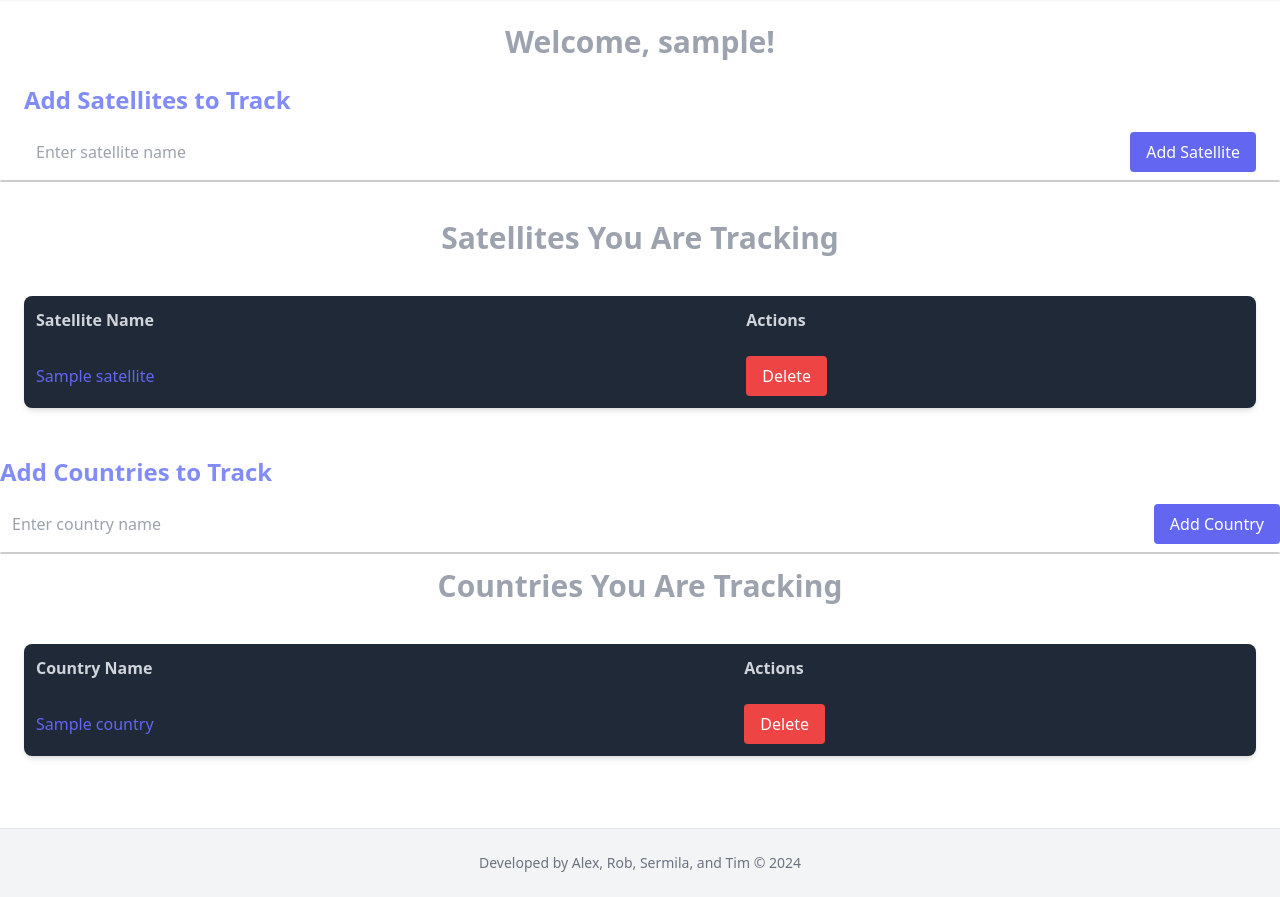
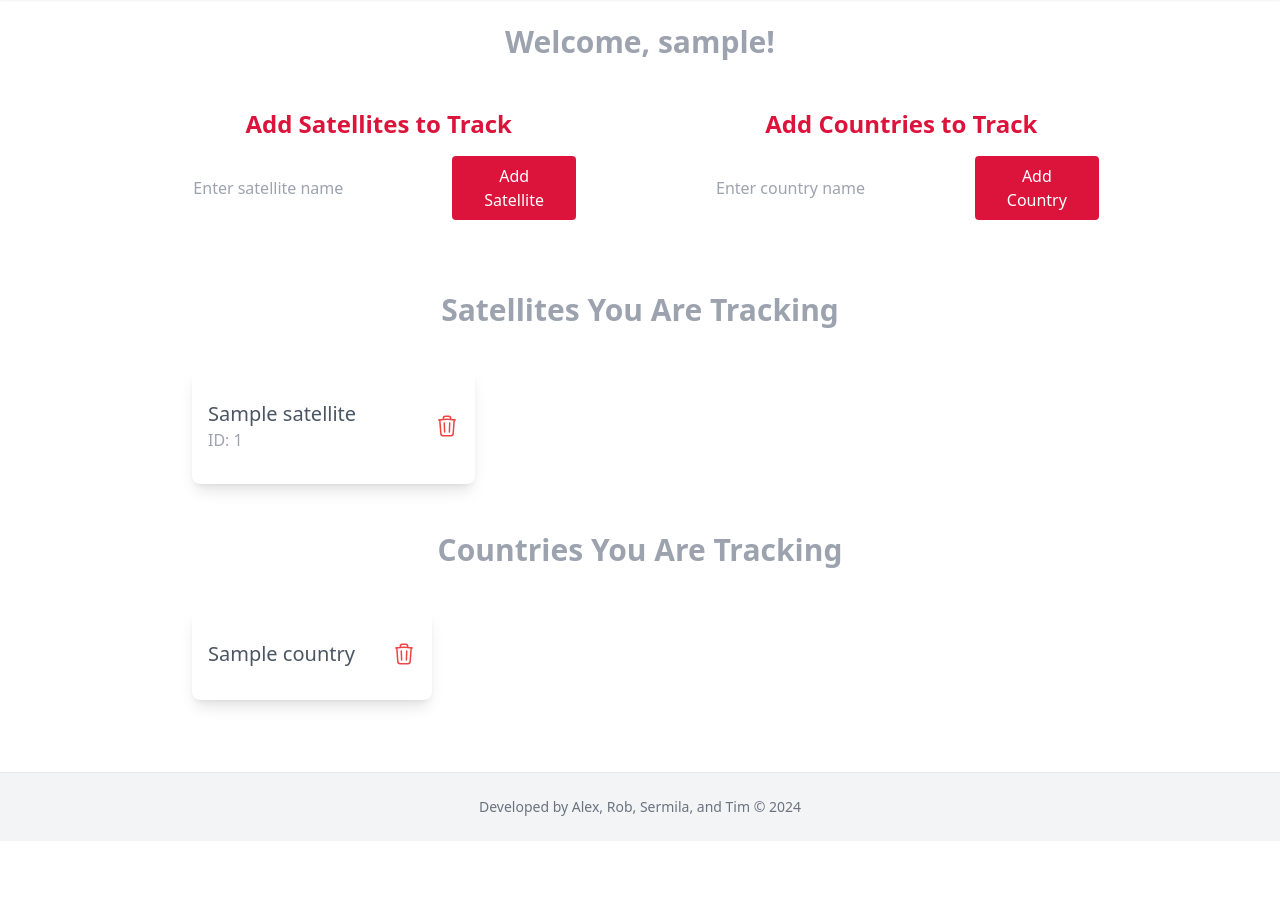
Before and after one commit to alexbull1999/SSE_GroupProject_Satellites, a Flask app: template templates/account.html in a window 1280 px wide. Shown: the part 97-994 px from the top of the page. After the commit the page ends 913 px from the top, so only its background shows below. Run offline with Flask 3, Linux system fonts and the light colour scheme; the template is opened without the code that fills it: most values are stand-ins (such as "Sample title", 1, 10 or a date in 2020); parts of the project's set-up code (start-up, migrations or seed data) failed here and were passed over; some libraries are stand-ins or nearby versions.

Commit message:
Changes to account.html

```diff
--- a/static/js/AddSatelliteAndCountry.js
+++ b/static/js/AddSatelliteAndCountry.js
@@ -77,24 +77,28 @@ function deleteSatellite(satelliteName) {
 
 // Function to update the satellite list/table
 function updateSatellitesTable(satellites) {
-    const tableBody = document.querySelector("tbody");
-    tableBody.innerHTML = satellites.map(satellite => `
-        <tr>
-            <td class="p-3 text-gray-400">
-                <a href="/satellite/${satellite.id}" class="text-indigo-500 hover:text-indigo-700">
-                    ${satellite.name}
+    const container = document.querySelector(".satellites-grid"); // Select the grid container
+    container.innerHTML = satellites.map(satellite => `
+        <div class="w-60 bg-white py-8 px-4 rounded-lg shadow-lg flex items-center justify-between">
+            <a href="/satellite/${satellite.name}" class="flex-1 text-left">
+                <h3 class="text-xl font-medium text-gray-600">${satellite.name}</h3>
+                <p class="text-gray-400">ID: ${satellite.id}</p>
             </a>
-            </td>
-            <td class="p-3">
-                <button onclick="deleteSatellite('${satellite.name}')">Delete</button>
-            </td>
-        </tr>
+            <button
+                onclick="deleteSatellite('${satellite.name}')"
+                class="text-red-500 hover:text-red-700">
+                <svg xmlns="http://www.w3.org/2000/svg" fill="none" viewBox="0 0 24 24" stroke-width="1.5" stroke="currentColor" class="h-6 w-6">
+                    <path stroke-linecap="round" stroke-linejoin="round" d="m14.74 9-.346 9m-4.788 0L9.26 9m9.968-3.21c.342.052.682.107 1.022.166m-1.022-.165L18.16 19.673a2.25 2.25 0 0 1-2.244 2.077H8.084a2.25 2.25 0 0 1-2.244-2.077L4.772 5.79m14.456 0a48.108 48.108 0 0 0-3.478-.397m-12 .562c.34-.059.68-.114 1.022-.165m0 0a48.11 48.11 0 0 1 3.478-.397m7.5 0v-.916c0-1.18-.91-2.164-2.09-2.201a51.964 51.964 0 0 0-3.32 0c-1.18.037-2.09 1.022-2.09 2.201v.916m7.5 0a48.667 48.667 0 0 0-7.5 0" />
+                </svg>
+            </button>
+        </div>
     `).join("");
-     // Reattach event listeners after the table is updated
-     const deleteButtons = tableBody.querySelectorAll("button");
+
+    // Attach event listeners to the delete buttons
+    const deleteButtons = container.querySelectorAll("button");
     deleteButtons.forEach(button => {
         button.addEventListener("click", (e) => {
-             const satelliteName = e.target.closest('tr').querySelector('a').textContent;
+            const satelliteName = e.target.closest('div').querySelector('h3').textContent;
             deleteSatellite(satelliteName);
         });
     });
@@ -182,18 +186,22 @@ function deleteCountry(countryName) {
 
 // Function to update the country list/table
 function updateCountriesTable(countries) {
-    const tableBody = document.querySelector("#country-table tbody");
+    const tableBody = document.querySelector(".countries-grid");
     tableBody.innerHTML = countries.map(country => `
-        <tr>
-            <td class="p-3 text-gray-400">
-                <a href="/country/${country.name}" class="text-indigo-500 hover:text-indigo-700">
+        <div class="w-68 bg-white py-8 px-4 rounded-lg shadow-lg flex items-center justify-between">
+            <a onclick="getCountryDetails('${country.name}')" class="flex-1 text-left">
+                <h3 class="text-xl font-medium text-gray-600">
                 ${country.name}
+                </h3>
             </a>
-            </td>
-            <td class="p-3">
-                <button onclick="deleteCountry('${country.name}')">Delete</button>
-            </td>
-        </tr>
+            <button
+                onclick="deleteCountry('${country.name}')"
+                class="text-red-500 hover:text-red-700">
+                <svg xmlns="http://www.w3.org/2000/svg" fill="none" viewBox="0 0 24 24" stroke-width="1.5" stroke="currentColor" class="h-6 w-6">
+                    <path stroke-linecap="round" stroke-linejoin="round" d="m14.74 9-.346 9m-4.788 0L9.26 9m9.968-3.21c.342.052.682.107 1.022.166m-1.022-.165L18.16 19.673a2.25 2.25 0 0 1-2.244 2.077H8.084a2.25 2.25 0 0 1-2.244-2.077L4.772 5.79m14.456 0a48.108 48.108 0 0 0-3.478-.397m-12 .562c.34-.059.68-.114 1.022-.165m0 0a48.11 48.11 0 0 1 3.478-.397m7.5 0v-.916c0-1.18-.91-2.164-2.09-2.201a51.964 51.964 0 0 0-3.32 0c-1.18.037-2.09 1.022-2.09 2.201v.916m7.5 0a48.667 48.667 0 0 0-7.5 0" />
+                </svg>
+            </button>
+        </div>
     `).join("");
      // Attach event listeners for delete buttons
     const deleteButtons = tableBody.querySelectorAll(".delete-button");
--- a/static/js/SearchBars.js
+++ b/static/js/SearchBars.js
@@ -1,8 +1,9 @@
 async function searchCountry() {
     const query = document.getElementById('country-search-bar').value.trim();
     const dropdown = document.getElementById('country-dropdown');
+    const inputField = document.getElementById('country-search-bar');
 
-    //Wait for at least 2 characters to be typed
+    // Wait for at least 2 characters to be typed
     if (query.length < 2) {
         dropdown.innerHTML = '';
         dropdown.style.display = 'none';
@@ -13,37 +14,40 @@ async function searchCountry() {
         const response = await fetch(`/country_search?query=${encodeURIComponent(query)}`);
         const countries = await response.json();
 
-        dropdown.innerHTML = ''; //Clear previous results
-        dropdown.style.display = 'none'; //Hide if no results
+        dropdown.innerHTML = '';
+        dropdown.style.display = 'none';
 
         if (countries.length > 0) {
+            // Set dropdown width to match the input field
+            dropdown.style.width = `${inputField.offsetWidth}px`;
+
             countries.forEach(country => {
                 const item = document.createElement('div');
                 item.className = 'dropdown-item';
-                item.textContent = country[3] // Country name
+                item.textContent = country[3]; // Country name
 
-                //Handle click to autofill search bar
+                // Handle click to autofill search bar
                 item.onclick = () => {
-                    document.getElementById('country-search-bar').value = country[3];
+                    inputField.value = country[3];
                     dropdown.innerHTML = '';
-                    dropdown.style.display = 'none'; //Hide dropdown again
+                    dropdown.style.display = 'none';
                     document.getElementById('country-form').submit();
                 };
 
                 dropdown.appendChild(item);
             });
-            dropdown.style.display = 'block'; //show dropdown
+            dropdown.style.display = 'block';
         }
     } catch (error) {
-        console.error('Error fetching countries:', error)
+        console.error('Error fetching countries:', error);
     }
 }
 
 async function searchSatellite() {
     const query = document.getElementById('search-bar').value.trim();
-    const dropdown = document.getElementById('dropdown')
+    const dropdown = document.getElementById('dropdown');
+    const inputField = document.getElementById('search-bar');
 
-    //wait for at least 2 characters to be typed
     if (query.length < 2) {
         dropdown.innerHTML = '';
         dropdown.style.display = 'none';
@@ -54,28 +58,52 @@ async function searchSatellite() {
         const response = await fetch(`/search?query=${encodeURIComponent(query)}`);
         const satellites = await response.json();
 
-        dropdown.innerHTML = ''; //Clear previous results
-        dropdown.style.display = 'none'; //hide if no results
+        dropdown.innerHTML = '';
+        dropdown.style.display = 'none';
 
         if (satellites.length > 0) {
+            // Set dropdown width to match the input field
+            dropdown.style.width = `${inputField.offsetWidth}px`;
+
             satellites.forEach(satellite => {
                 const item = document.createElement('div');
                 item.className = 'dropdown-item';
-                item.textContent = satellite[1]; //satellite name
+                item.textContent = satellite[1];
 
-                // handle click to autofill search bar
+                // Handle click to autofill search bar
                 item.onclick = () => {
-                    document.getElementById('search-bar').value = satellite[1];
+                    inputField.value = satellite[1];
                     dropdown.innerHTML = '';
-                    dropdown.style.display = 'none'; //hide the dropdown again
-                    document.getElementById('satellite-form').submit(); // Submit the form
+                    dropdown.style.display = 'none';
+                    document.getElementById('satellite-form').submit();
                 };
 
                 dropdown.appendChild(item);
             });
-            dropdown.style.display = 'block'; //show the dropdown
+            dropdown.style.display = 'block';
         }
     } catch (error) {
         console.error('Error fetching satellites:', error);
     }
 }
+
+// Function to close dropdown when clicking anywhere outside input or dropdown
+document.addEventListener('click', (event) => {
+    const searchBar = document.getElementById('search-bar');
+    const dropdown = document.getElementById('dropdown');
+
+    const countrySearchBar = document.getElementById('country-search-bar');
+    const countryDropdown = document.getElementById('country-dropdown');
+
+    // Close satellite dropdown if clicking outside the input or dropdown
+    if (!searchBar.contains(event.target) && !dropdown.contains(event.target)) {
+        dropdown.innerHTML = '';
+        dropdown.style.display = 'none';
+    }
+
+    // Close country dropdown if clicking outside the input or dropdown
+    if (!countrySearchBar.contains(event.target) && !countryDropdown.contains(event.target)) {
+        countryDropdown.innerHTML = '';
+        countryDropdown.style.display = 'none';
+    }
+});
--- a/templates/account.html
+++ b/templates/account.html
@@ -4,11 +4,15 @@
     <!-- Welcome message and user details -->
     <div class="container mx-auto p-6">
         <h2 class="text-2xl md:text-3xl font-semibold text-center text-gray-400">Welcome, {{ username }}!</h2>
+        <div class="container mx-auto p-6">
+            <!-- Flex container to place search sections side by side -->
+            <div class="flex justify-center gap-32 items-start">
                 <!-- Search and Add Satellite Section -->
-        <section class="mt-6">
-            <h3 class="text-2xl font-semibold text-indigo-400 mb-4">Add Satellites to Track</h3>
-            <div class="flex gap-4">
-                <!-- Hidden field for username Keep this rob!! -->
+                <section class="w-1/3 mt-6">
+                    <h3 class="text-2xl font-semibold mb-4 text-center" style="color: #DC143C;">Add Satellites to Track</h3>
+
+                    <div class="flex gap-4 items-center">
+                        <!-- Hidden field for username -->
                         <input type="hidden" name="username" value="{{ username }}">
 
                         <!-- Search Bar -->
@@ -23,62 +27,21 @@
                         />
                         <button
                             onclick="addSatelliteToTracking()"
-                    class="bg-indigo-500 hover:bg-indigo-700 text-white py-2 px-4 rounded">
+                            class="bg-crimson hover:bg-dark-crimson text-white py-2 px-4 rounded">
                             Add Satellite
                         </button>
                     </div>
-            <div id="dropdown" class="dropdown-menu absolute left-0 w-full mt-2 bg-white text-gray-800 shadow-lg rounded-lg"></div>
-        </section>
 
-      <!-- Form to Submit Satellite to User -->
-        <form id="addSatelliteForm" method="POST" action="/add_satellite">
-            <input type="hidden" name="username" value="{{ username }}">
-            <input type="hidden" id="satellite-id" name="satellite_id" value="">
-        </form>
-    </div>
-
-        <!-- Satellites Table -->
-        <section class="p-6 space-y-10">
-            <h3 class="text-2xl md:text-3xl font-semibold text-center text-gray-400">Satellites You Are Tracking</h3>
-            <table class="table-auto w-full bg-gray-800 rounded-lg shadow-md">
-                <thead>
-                    <tr>
-                        <th class="p-3 text-left text-gray-300">Satellite Name</th>
-                        <th class="p-3 text-left text-gray-300">Actions</th>
-                    </tr>
-                </thead>
-                <tbody>
-                    {% for satellite in satellites %}
-                         <tr>
-                            <!-- Make the satellite name clickable -->
-                            <td class="p-3 text-gray-400">
-                                <a href="{{ url_for('satellite', name=satellite.name) }}" class="text-indigo-500 hover:text-indigo-700">
-                                    {{ satellite.name }}
-                                </a>
-                            </td>
-                            <td class="p-3">
-                                <button
-                                    onclick="deleteSatellite('{{ satellite.name }}')"
-                                    class="bg-red-500 text-white px-4 py-2 rounded hover:bg-red-700"
-                                >
-                                    Delete
-                                </button>
-                            </td>
-                        </tr>
-                    {% else %}
-                        <tr>
-                            <td colspan="1" class="p-3 text-center text-gray-400">No satellites being tracked.</td>
-                        </tr>
-                    {% endfor %}
-                </tbody>
-            </table>
+                    <!-- Dropdown Menu -->
+                    <div id="dropdown" class="dropdown-menu absolute mt-1 bg-white text-gray-800 shadow-lg rounded-lg hidden inline-block"></div>
                 </section>
 
                 <!-- Search and Add Country Section -->
-        <section class="mt-6">
-            <h3 class="text-2xl font-semibold text-indigo-400 mb-4">Add Countries to Track</h3>
-            <div class="flex gap-4">
-                <!-- Hidden field for username Keep this rob!! -->
+                <section class="w-1/3 mt-6">
+                    <h3 class="text-2xl font-semibold mb-4 text-center" style="color: #DC143C;">Add Countries to Track</h3>
+
+                    <div class="flex gap-4 items-center">
+                        <!-- Hidden field for username -->
                         <input type="hidden" name="username" value="{{ username }}">
 
                         <!-- Search Bar -->
@@ -93,60 +56,99 @@
                         />
                         <button
                             onclick="addCountryToTracking()"
-                    class="bg-indigo-500 hover:bg-indigo-700 text-white py-2 px-4 rounded">
+                            class="bg-crimson hover:bg-dark-crimson text-white py-2 px-4 rounded">
                             Add Country
                         </button>
                     </div>
-            <div id="country-dropdown" class="dropdown-menu absolute left-0 w-full mt-2 bg-white text-gray-800 shadow-lg rounded-lg"></div>
+
+                    <!-- Dropdown Menu -->
+                    <div id="country-dropdown" class="dropdown-menu absolute mt-1 bg-white text-gray-800 shadow-lg rounded-lg hidden inline-block"></div>
                 </section>
+            </div>
 
-      <!-- Form to Submit Country to User -->
+            <!-- Hidden Forms -->
+            <form id="addSatelliteForm" method="POST" action="/add_satellite">
+                <input type="hidden" name="username" value="{{ username }}">
+                <input type="hidden" id="satellite-id" name="satellite_id" value="">
+            </form>
+
             <form id="addCountryForm" method="POST" action="/add_country">
                 <input type="hidden" name="username" value="{{ username }}">
                 <input type="hidden" id="country-name" name="country_name" value="">
             </form>
         </div>
+    </div>
+
+    <!-- Satellites Table -->
+    <section class="p-6 space-y-10">
+        <h3 class="text-2xl md:text-3xl font-semibold text-center text-gray-400">Satellites You Are Tracking</h3>
+        <div class="mx-auto max-w-4xl grid satellites-grid grid-cols-1 md:grid-cols-2 lg:grid-cols-3 gap-6">
+            {% for satellite in satellites %}
+                <div class="w-68 bg-white py-8 px-4 rounded-lg shadow-lg flex items-center justify-between">
+                    <a href="{{ url_for('satellite', name=satellite.name) }}" class="flex-1 text-left">
+                        <h3 class="text-xl font-medium text-gray-600"> {{ satellite.name }}</h3>
+                        <p class="text-gray-400">ID: {{ satellite.id }}</p>
+                    </a>
+                    <button
+                        onclick="deleteSatellite('{{ satellite.name }}')"
+                        class="text-red-500 hover:text-red-700">
+                        <svg xmlns="http://www.w3.org/2000/svg" fill="none" viewBox="0 0 24 24" stroke-width="1.5" stroke="currentColor" class="h-6 w-6">
+                            <path stroke-linecap="round" stroke-linejoin="round" d="m14.74 9-.346 9m-4.788 0L9.26 9m9.968-3.21c.342.052.682.107 1.022.166m-1.022-.165L18.16 19.673a2.25 2.25 0 0 1-2.244 2.077H8.084a2.25 2.25 0 0 1-2.244-2.077L4.772 5.79m14.456 0a48.108 48.108 0 0 0-3.478-.397m-12 .562c.34-.059.68-.114 1.022-.165m0 0a48.11 48.11 0 0 1 3.478-.397m7.5 0v-.916c0-1.18-.91-2.164-2.09-2.201a51.964 51.964 0 0 0-3.32 0c-1.18.037-2.09 1.022-2.09 2.201v.916m7.5 0a48.667 48.667 0 0 0-7.5 0" />
+                        </svg>
+                    </button>
+                </div>
+            {% else %}
+                <p class="text-center text-gray-800">You're not currently tracking any satellites!</p>
+            {% endfor %}
+        </div>
+    </section>
 
      <!-- Countries Table -->
     <section class="p-6 space-y-10">
-            <h2 class="text-2xl md:text-3xl font-semibold text-center text-gray-400">
-                Countries You Are Tracking
-            </h2>
-
-            <table id="country-table" class="table-auto w-full bg-gray-800 rounded-lg shadow-md">
-                <thead>
-                    <tr>
-                        <th class="p-3 text-left text-gray-300">Country Name</th>
-                        <th class="p-3 text-left text-gray-300">Actions</th>
-                    </tr>
-                </thead>
-                <tbody>
-                    {% if countries %}
+        <h3 class="text-2xl md:text-3xl font-semibold text-center text-gray-400">Countries You Are Tracking</h3>
+            <div class="mx-auto max-w-4xl grid countries-grid grid-cols-1 md:grid-cols-2 lg:grid-cols-3 gap-6">
                 {% for country in countries %}
-                            <tr>
-                                <!-- Make the country name clickable -->
-                                <td class="p-3 text-gray-400">
-                                    <a href="{{ url_for('country_details', country_name=country) }}" class="text-indigo-500 hover:text-indigo-700">
-                                        {{ country['name'] }}
+                    <div class="w-60 bg-white py-8 px-4 rounded-lg shadow-lg flex items-center justify-between">
+                        <a href="/country?country={{ country['name'] }}" class="flex-1 text-left">
+                            <h3 class="text-xl font-medium text-gray-600"> {{ country['name'] }}</h3>
                         </a>
-                                </td>
-                                <td class="p-3">
                         <button
                             onclick="deleteCountry('{{ country.name }}')"
-                                        class="bg-red-500 text-white px-4 py-2 rounded hover:bg-red-700"
-                                    >
-                                        Delete
+                            class="text-red-500 hover:text-red-700">
+                            <svg xmlns="http://www.w3.org/2000/svg" fill="none" viewBox="0 0 24 24" stroke-width="1.5" stroke="currentColor" class="h-6 w-6">
+                                <path stroke-linecap="round" stroke-linejoin="round" d="m14.74 9-.346 9m-4.788 0L9.26 9m9.968-3.21c.342.052.682.107 1.022.166m-1.022-.165L18.16 19.673a2.25 2.25 0 0 1-2.244 2.077H8.084a2.25 2.25 0 0 1-2.244-2.077L4.772 5.79m14.456 0a48.108 48.108 0 0 0-3.478-.397m-12 .562c.34-.059.68-.114 1.022-.165m0 0a48.11 48.11 0 0 1 3.478-.397m7.5 0v-.916c0-1.18-.91-2.164-2.09-2.201a51.964 51.964 0 0 0-3.32 0c-1.18.037-2.09 1.022-2.09 2.201v.916m7.5 0a48.667 48.667 0 0 0-7.5 0" />
+                            </svg>
                         </button>
-                                </td>
-                            </tr>
+                    </div>
+                {% else %}
+                    <p class="text-center text-gray-800">You're not currently tracking any countries!</p>
                 {% endfor %}
-                    {% else %}
-                        <tr>
-                            <td colspan="2" class="p-3 text-center text-gray-400">You are not currently tracking any countries!</td>
-                        </tr>
-                    {% endif %}
-                </tbody>
-            </table>
+            </div>
     </section>
-    </div>
+
+    <style>
+        .dropdown-menu {
+            position: absolute;
+            background: white;
+            box-shadow: 0 0 8px rgba(0,0,0,0.2);
+            max-width: 100%;
+            overflow: hidden;
+            z-index: 1000;
+        }
+
+        .dropdown-item {
+            padding: 8px 12px;
+            cursor: pointer;
+        }
+
+        .dropdown-item:hover {
+            background-color: #f0f0f0;
+        }
+        .bg-crimson {
+            background-color: #DC143C; /* Crimson */
+        }
+        .hover\:bg-dark-crimson:hover {
+            background-color: #B01030; /* Slightly darker crimson */
+        }
+    </style>
 {% endblock %}
--- a/templates/country.html
+++ b/templates/country.html
@@ -5,7 +5,6 @@
     <h2 class="text-2xl md:text-3xl font-semibold text-center text-gray-400">
         Satellites Over {{ country }}
     </h2>
-
     {% if satellites %}
         <div class="mx-auto max-w-4xl grid grid-cols-1 md:grid-cols-2 lg:grid-cols-3 gap-6">
             {% for sat in satellites %}
```
Also changed, not shown: app_database.db, test_app_database.db. Lines whose indentation alone changed are shown as unchanged.
